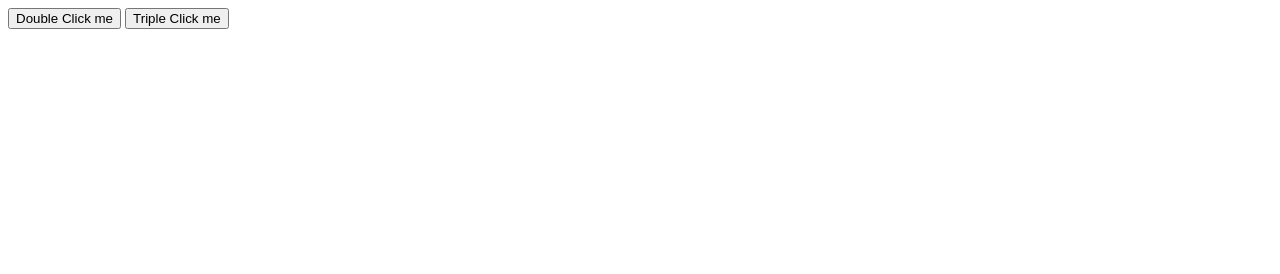
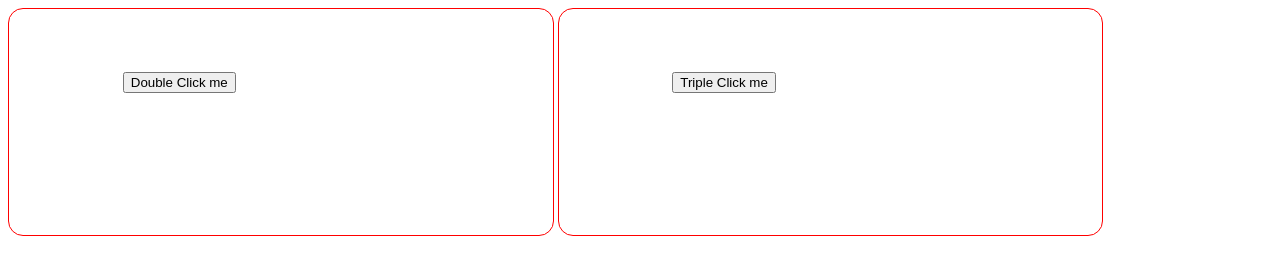
Before and after one commit to vatsalpande/RxJs, a plain HTML site: page index.html in a window 1280 px wide. Drawn offline with Linux system fonts and the light colour scheme.

Commit message:
Updated css. Double Click Pending

```diff
--- a/index.html
+++ b/index.html
@@ -5,20 +5,20 @@
     <meta name="viewport"
           content="width=device-width, user-scalable=no, initial-scale=1.0, maximum-scale=1.0, minimum-scale=1.0">
     <meta http-equiv="X-UA-Compatible" content="ie=edge">
-    <title>Document</title>
+    <title>Reactive Playground</title>
     <link rel="stylesheet" href="practice.css">
     <script src="rxjs.js"></script>
 </head>
 <body>
     <div>
-        <div>
-            <div>
-                <div class="display-inline"><button id="doubleClick">Double Click me</button></div>
-                <div class="display-inline"><button id="tripleClick">Triple Click me</button></div>
-            </div>
-
+        <div class="display-inline card">
+            <button id="doubleClick">Double Click me</button>
+            <div class="infoText"></div>
         </div>
-
+        <div class="display-inline card">
+            <button id="tripleClick">Triple Click me</button>
+            <div class="infoText"></div>
+        </div>
         <div id="infoText"></div>
     </div>
     <script src="reactiveSamples.js"></script>
--- a/practice.css
+++ b/practice.css
@@ -1,3 +1,10 @@
 .display-inline {
-    display: inline;
+    display: inline-block;
 }
+.card {
+    border: 1px solid red;
+    border-radius: 15px;
+    min-height: 100px;
+    width: 25%;
+    padding: 5% 9% 5% 9%;
+}
--- a/reactiveSamples.js
+++ b/reactiveSamples.js
@@ -1,17 +1,17 @@
 (function IIFE() {
   console.info(rxjs);
   const { fromEvent, operators, interval } = rxjs;
-  const { map, filter, buffer, throttleTime } = operators;
+  const { map, filter, bufferWhen, debounceTime } = operators;
   const doubleClickBtn = document.querySelector("#doubleClick");
   const tripleClickBtn = document.querySelector("#tripleClick");
   const doubleClick$ = fromEvent(doubleClickBtn, "click");
   const tripleClick$ = fromEvent(tripleClickBtn, "click");
   // const myInterval = interval(100);
   doubleClick$
-    .pipe(
-      buffer(throttleTime(5000)),
-      map(item => item.length)
-    )
+    // .pipe
+    // //bufferWhen(debounceTime(5000)),
+    // //map(item => item.length)
+    // ()
     .subscribe(item => {
       document.querySelector("#infoText").innerHTML = item;
     });
```
